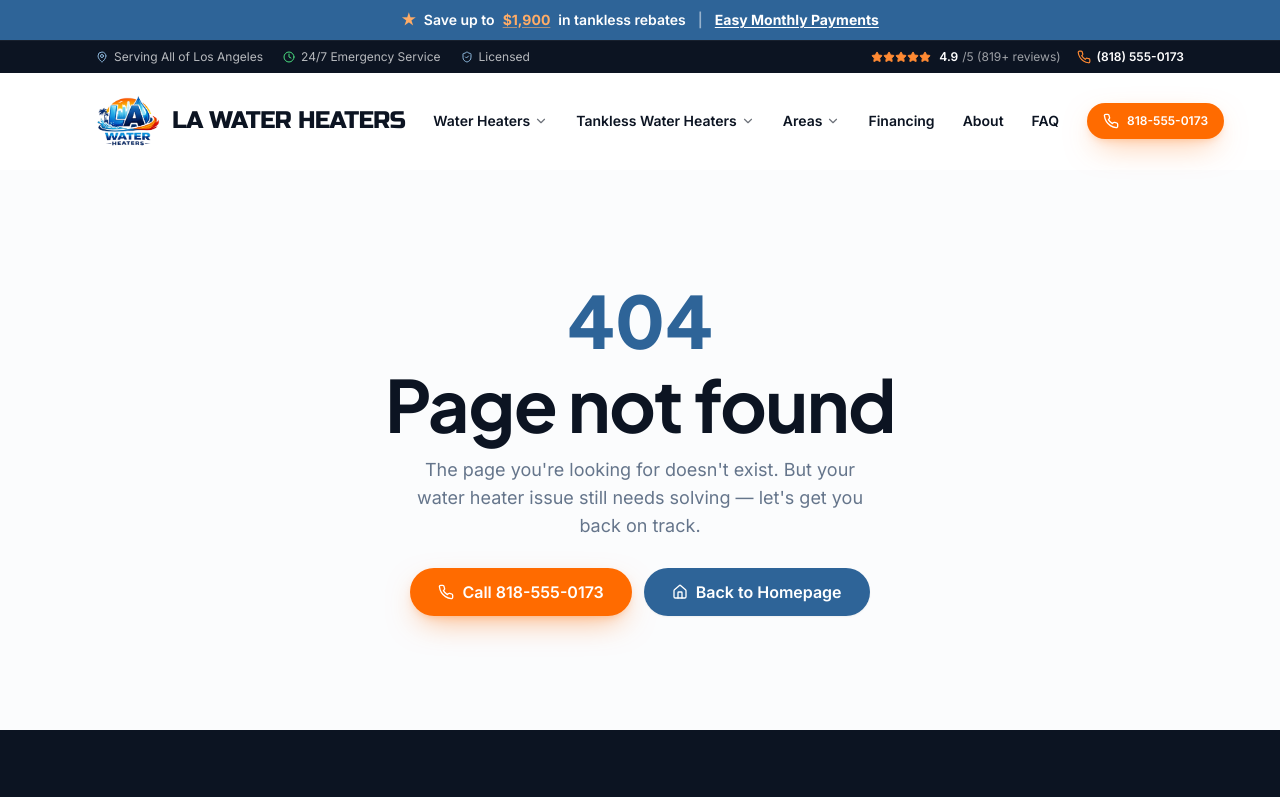
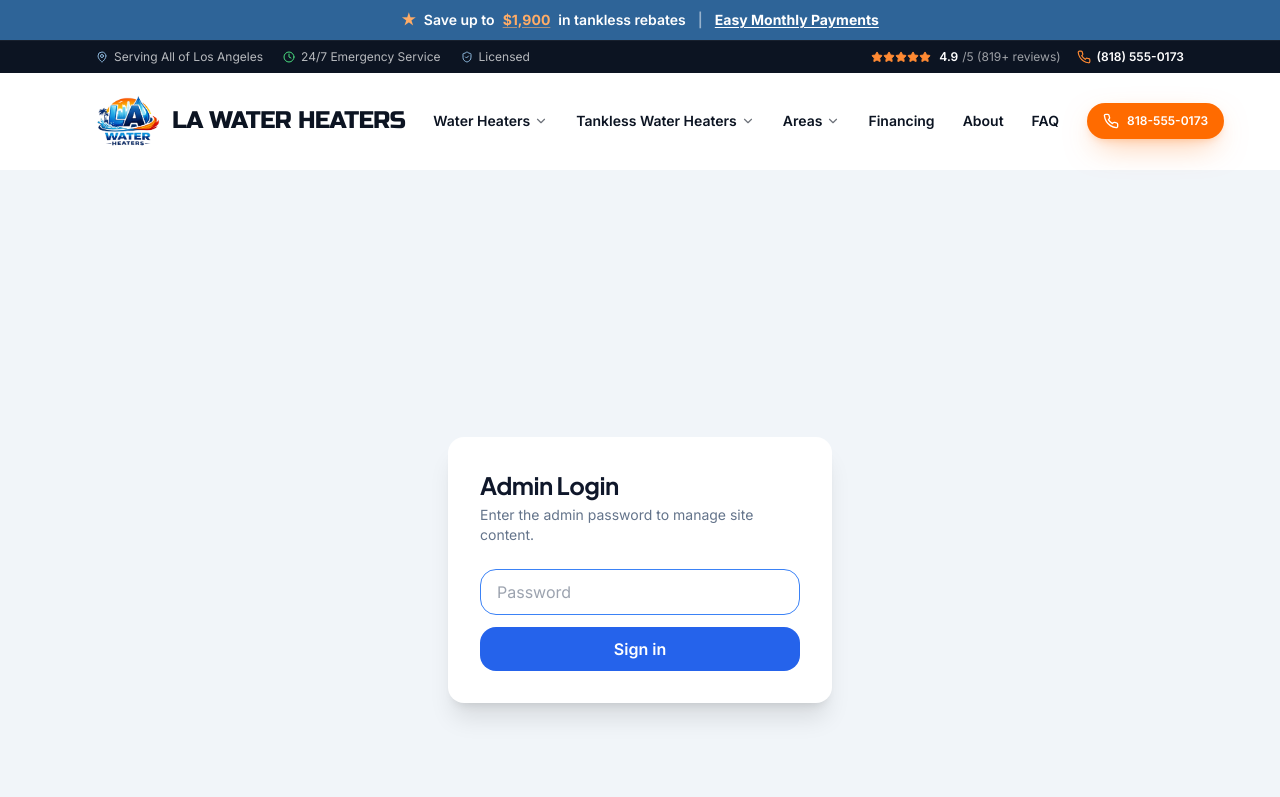
Before and after one commit to Mo16/lawh, a Next.js app: page /admin/login in a window 1280 px wide. Before the commit this address had no page. Shown: the top 797 px of the page. Built offline with nearby package versions, Linux system fonts and the light colour scheme.

Commit message:
feat: admin login page

```diff
--- /dev/null
+++ b/app/admin/login/page.tsx
@@ -0,0 +1,55 @@
+"use client";
+import { useState } from "react";
+import { useRouter, useSearchParams } from "next/navigation";
+
+export default function AdminLoginPage() {
+  const router = useRouter();
+  const params = useSearchParams();
+  const [password, setPassword] = useState("");
+  const [error, setError] = useState("");
+  const [loading, setLoading] = useState(false);
+
+  async function onSubmit(e: React.FormEvent) {
+    e.preventDefault();
+    setLoading(true);
+    setError("");
+    const res = await fetch("/api/admin/login", {
+      method: "POST",
+      headers: { "content-type": "application/json" },
+      body: JSON.stringify({ password }),
+    });
+    setLoading(false);
+    if (res.ok) {
+      router.replace(params.get("from") || "/admin");
+      router.refresh();
+    } else {
+      const j = await res.json().catch(() => ({}));
+      setError(j.error || "Login failed");
+    }
+  }
+
+  return (
+    <main className="flex min-h-screen items-center justify-center bg-slate-100 p-4">
+      <form onSubmit={onSubmit} className="w-full max-w-sm rounded-2xl bg-white p-8 shadow-xl">
+        <h1 className="mb-1 text-2xl font-bold text-slate-900">Admin Login</h1>
+        <p className="mb-6 text-sm text-slate-500">Enter the admin password to manage site content.</p>
+        <input
+          type="password"
+          value={password}
+          onChange={(e) => setPassword(e.target.value)}
+          placeholder="Password"
+          autoFocus
+          className="mb-3 w-full rounded-lg border border-slate-300 px-4 py-2.5 text-slate-900 outline-none focus:border-blue-500"
+        />
+        {error && <p className="mb-3 text-sm text-red-600">{error}</p>}
+        <button
+          type="submit"
+          disabled={loading}
+          className="w-full rounded-lg bg-blue-600 px-4 py-2.5 font-semibold text-white hover:bg-blue-700 disabled:opacity-60"
+        >
+          {loading ? "Signing in…" : "Sign in"}
+        </button>
+      </form>
+    </main>
+  );
+}
```
